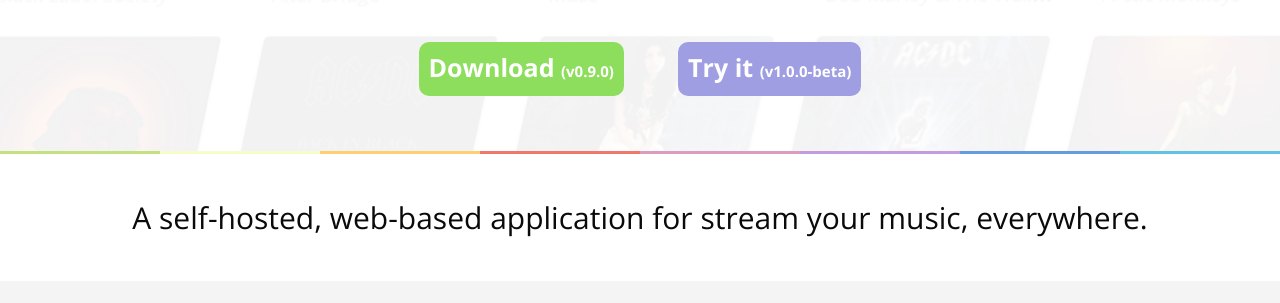
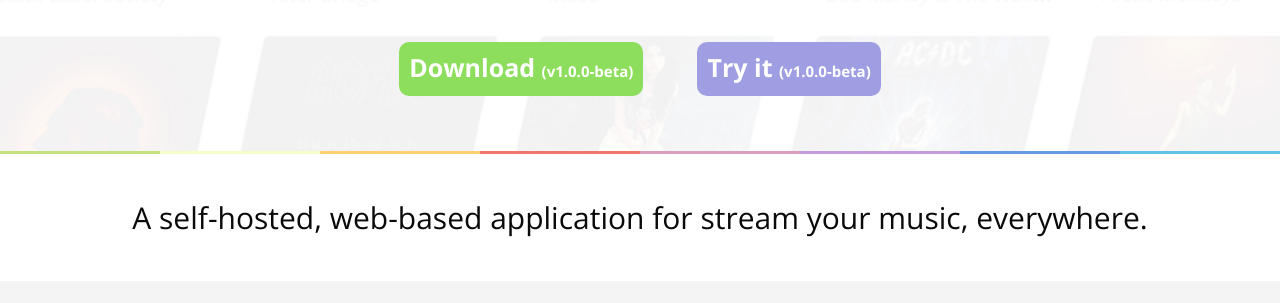
Before and after one commit to Sonerezh/www, a plain HTML site: page index.html in a window 1280 px wide. Shown: the part 255-558 px from the top of the page. Drawn offline with nearby package versions, Linux system fonts and the light colour scheme.

Commit message:
1.0.0-beta release update

```diff
--- a/index.html
+++ b/index.html
@@ -31,7 +31,7 @@
                 <div class="container">
                     <h1>Sonerezh</h1>
                     <h2>My music everywhere</h2>
-                    <a href="https://github.com/Sonerezh/sonerezh/releases/download/0.9.0-beta/sonerezh-0.9.0-beta.zip" class="btn green">Download <small>(v0.9.0)</small></a>
+                    <a href="https://github.com/Sonerezh/sonerezh/archive/1.0.0-beta.zip" class="btn green">Download <small>(v1.0.0-beta)</small></a>
                     <a href="https://www.sonerezh.bzh/demo/" class="btn purple">Try it <small>(v1.0.0-beta)</small></a>
                 </div>
             </div>
```
